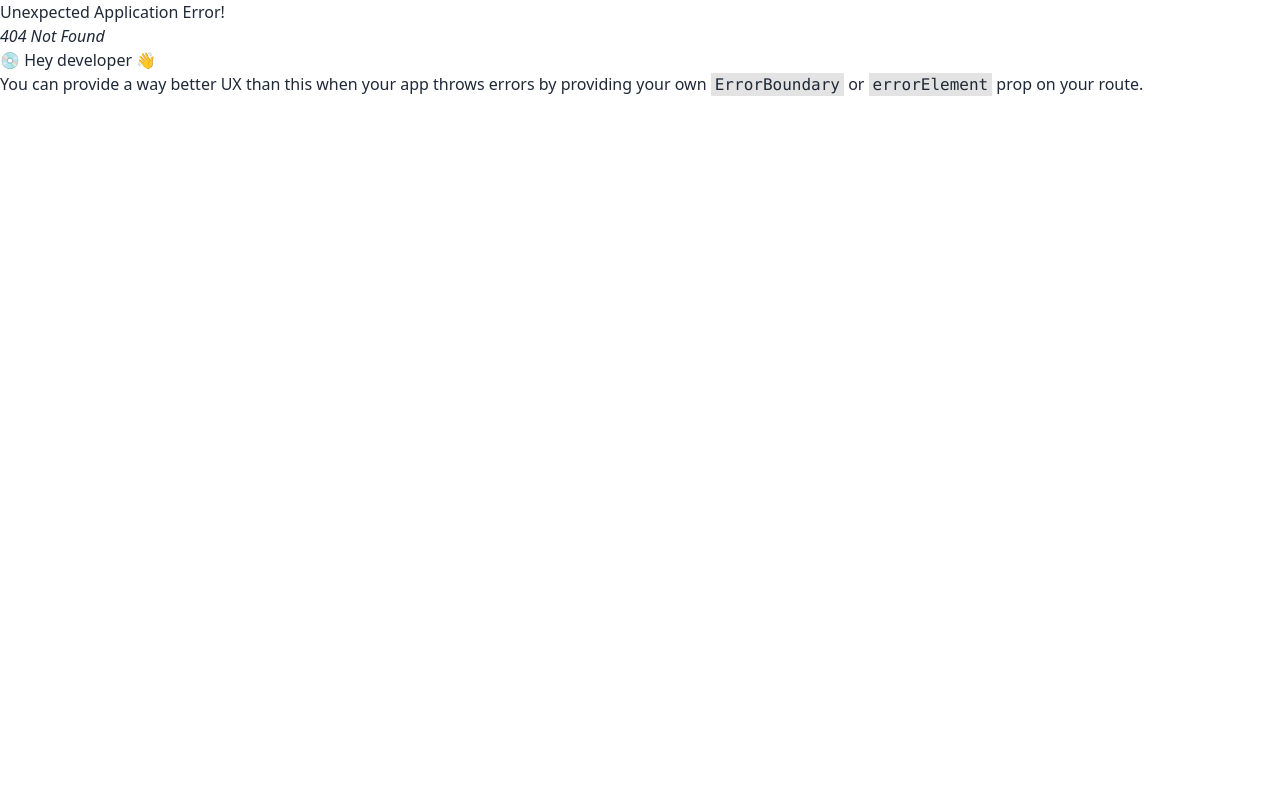
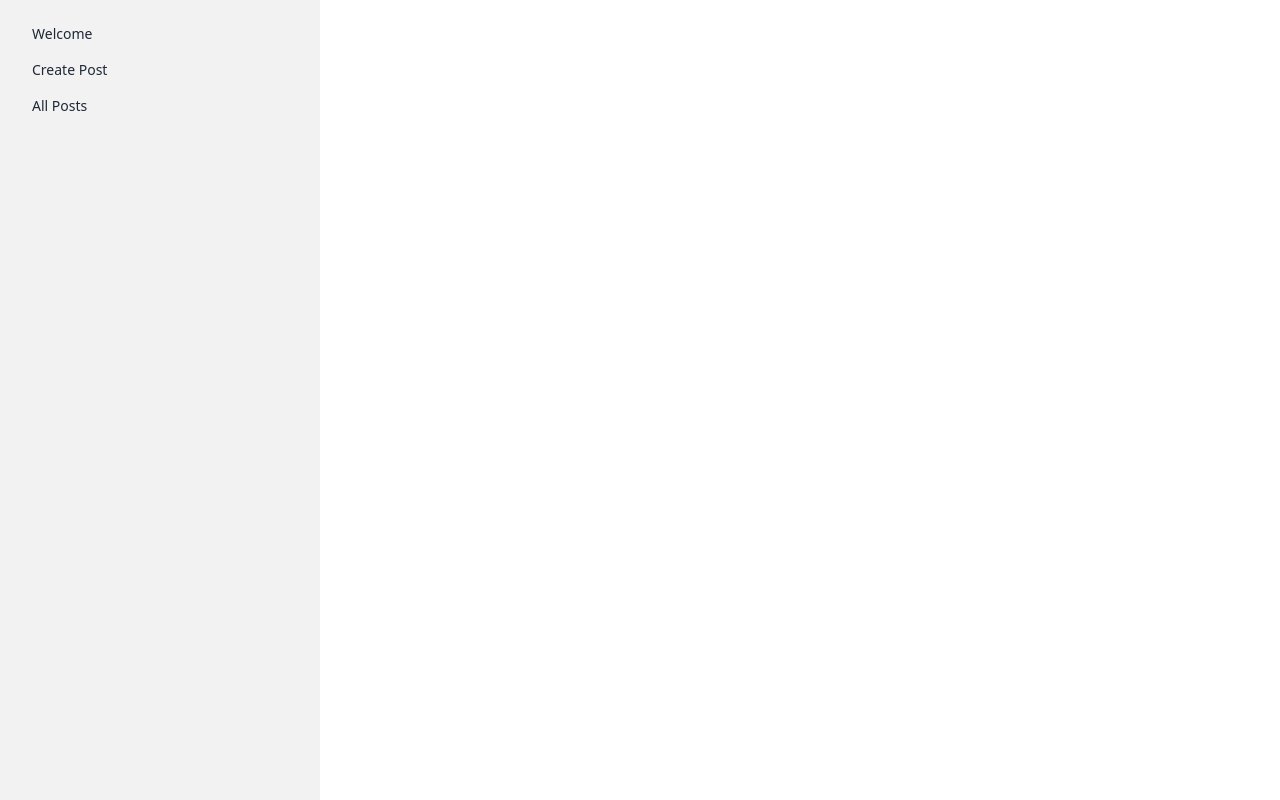
Before and after one commit to JannatunNimeNishat/banao-social-media-client, a React (Vite) app: page /dashboard in a window 1280 px wide. Before the commit this address had no page. Built offline with nearby package versions, Linux system fonts and the light colour scheme; no server answers.

Commit message:
login and user dashboard added

```diff
--- a/package.json
+++ b/package.json
@@ -10,6 +10,7 @@
     "preview": "vite preview"
   },
   "dependencies": {
+    "@tanstack/react-query": "^4.29.15",
     "localforage": "^1.10.0",
     "match-sorter": "^6.3.1",
     "react": "^18.2.0",
--- /dev/null
+++ b/src/hooks/useGetUser.jsx
@@ -0,0 +1,45 @@
+import { useQuery } from "@tanstack/react-query";
+import { useEffect, useState } from "react";
+import { useNavigate } from "react-router-dom";
+
+
+
+const useGetUser = () => {
+
+    /*   const getEmailFromLocal = localStorage.getItem('logged-user');
+
+     console.log(JSON.parse(getEmailFromLocal));
+      const {data: user , refetch} = useQuery({
+          queryKey:['user', getEmailFromLocal],
+          enabled: !!getEmailFromLocal,
+          queryFn: async () =>{
+            const res =  await fetch(`http://localhost:5000/user/${JSON.parse(getEmailFromLocal)}`)
+            const data = res.json()
+            return data;
+
+          }
+      }) */
+    // return [user,refetch];
+
+
+    const [user, setUser] = useState([])
+    const [loading,setLoading] = useState(true)
+    // console.log('from navbar', user);
+
+    const getEmailFromLocal = localStorage.getItem('logged-user');
+
+
+
+    useEffect(() => {
+        fetch(`http://localhost:5000/user/${JSON.parse(getEmailFromLocal)}`)
+            .then(res => res.json())
+            .then(data => {
+                setUser(data)
+                console.log('from getUser hook', data);
+            })
+    }, [getEmailFromLocal])
+
+    return [user]
+}
+
+export default useGetUser;
--- /dev/null
+++ b/src/layouts/Dashboard/Dashboard.jsx
@@ -0,0 +1,37 @@
+import { NavLink, Outlet } from "react-router-dom";
+import useGetUser from "../../hooks/useGetUser";
+
+const Dashboard = () => {
+
+    const [user] = useGetUser()
+
+    return (
+        <div className="drawer lg:drawer-open">
+            <input id="my-drawer-2" type="checkbox" className="drawer-toggle" />
+            <div className="drawer-content flex flex-col items-center justify-center">
+                <Outlet></Outlet>
+                <label htmlFor="my-drawer-2" className="btn btn-primary drawer-button lg:hidden">Open drawer</label>
+
+            </div>
+            <div className="drawer-side">
+                <label htmlFor="my-drawer-2" className="drawer-overlay"></label>
+                <ul className="menu p-4 w-80 h-full bg-base-200 text-base-content">
+                    {/* Sidebar content here */}
+                    <li>
+                        <h3>Welcome <span className="text-yellow-500 font-semibold">{user?.name}</span></h3>
+                    </li>
+                    <li>
+                        <NavLink to='/dashboard/createPost' className={({ isActive }) => isActive ? 'active1' : ''}>Create Post</NavLink>
+                    </li>
+                    <li>
+                        <NavLink to='/allPost' className={({ isActive }) => isActive ? 'active1' : ''}>All Posts</NavLink>
+                    </li>
+
+                </ul>
+
+            </div>
+        </div>
+    );
+};
+
+export default Dashboard;
--- a/src/main.jsx
+++ b/src/main.jsx
@@ -6,8 +6,20 @@ import './index.css'
 import router from './router/Router.jsx'
 import { RouterProvider } from 'react-router-dom'
 
+import {
+  QueryClient,
+  QueryClientProvider,
+} from '@tanstack/react-query'
+
+const queryClient = new QueryClient()
+
 ReactDOM.createRoot(document.getElementById('root')).render(
   <React.StrictMode>
-    <RouterProvider router={router}></RouterProvider>
+
+    <QueryClientProvider client={queryClient}>
+      <RouterProvider router={router}></RouterProvider>
+
+    </QueryClientProvider>
+
   </React.StrictMode>,
 )
--- /dev/null
+++ b/src/pages/CreatePost/CreatePost.jsx
@@ -0,0 +1,11 @@
+
+
+const CreatePost = () => {
+    return (
+        <div>
+            <h3>THis is create post</h3>
+        </div>
+    );
+};
+
+export default CreatePost;
--- a/src/pages/Login/Login.jsx
+++ b/src/pages/Login/Login.jsx
@@ -1,14 +1,37 @@
 
+import { useState } from 'react';
 import { useForm } from 'react-hook-form';
-import { Link } from 'react-router-dom';
+import { Link, useNavigate } from 'react-router-dom';
 
 const Login = () => {
 
     const { register, handleSubmit, formState: { errors } } = useForm();
+    const [loginError, setLoginError] = useState()
+
+    const navigate = useNavigate()
+
 
     const onSubmit = (data) => {
         console.log(data);
-
+        fetch('http://localhost:5000/signIn', {
+            method: 'POST',
+            headers:{
+                'content-type':'application/json'
+            },
+            body: JSON.stringify(data)
+        })
+        .then(res => res.json())
+        .then(data => {
+            setLoginError('')
+            if(data.email){
+                console.log(data);
+                localStorage.setItem('logged-user', JSON.stringify(data.email))
+                navigate('/')
+            }
+            else{
+                setLoginError(data.message)
+            }
+        })
     }
 
 
@@ -39,7 +62,7 @@ const Login = () => {
                 <input className='mt-8 my-btn  w-1/3 cursor-pointer' type="submit" value="Login" />
 
                 {
-                    // loginError && <p className='mt-4 text-red-700 font-semibold text-center'>{loginError}</p>
+                     loginError && <p className='mt-4 text-red-700 font-semibold text-center'>{loginError}</p>
                 }
 
 
--- a/src/pages/Register/Register.jsx
+++ b/src/pages/Register/Register.jsx
@@ -23,7 +23,7 @@ const Register = () => {
         .then(data => {
             setRegisterError('')
             if(data.insertedId){
-                navigate('/')
+                navigate('/login')
             }
             else{
                 setRegisterError(data.message)
--- a/src/pages/share/Navbar/Navbar.jsx
+++ b/src/pages/share/Navbar/Navbar.jsx
@@ -1,7 +1,36 @@
-import { Link, NavLink } from "react-router-dom";
+import { Link, NavLink, useNavigate } from "react-router-dom";
+import useGetUser from "../../../hooks/useGetUser";
+import { useEffect, useState } from "react";
 
 
 const Navbar = () => {
+    // const [user, refetch] = useGetUser()
+    const [user, setUser] = useState([])
+    // console.log('from navbar', user);
+    const navigate = useNavigate()
+    const getEmailFromLocal = localStorage.getItem('logged-user');
+
+
+
+    useEffect(() => {
+        fetch(`http://localhost:5000/user/${JSON.parse(getEmailFromLocal)}`)
+            .then(res => res.json())
+            .then(data => {
+                setUser(data)
+                console.log('from use effect', data);
+            })
+    }, [getEmailFromLocal])
+
+
+
+
+    const handleLogOut = () => {
+        localStorage.removeItem('logged-user')
+
+        navigate('/login')
+    }
+
+
 
     const navItems = <>
         {/* <li><NavLink className={({isActive}) => isActive ? 'active' : '' } to ='/'>Home</NavLink></li> */}
@@ -14,6 +43,12 @@ const Navbar = () => {
         <li>
             <NavLink to='#' className={({ isActive }) => isActive ? 'active1' : ''}>Contact</NavLink>
         </li>
+
+        {
+            user?.email && <li>
+                <Link to='/dashboard' >{user?.name}</Link>
+            </li>
+        }
 
 
 
@@ -40,8 +75,15 @@ const Navbar = () => {
                 </ul>
             </div>
             <div className="navbar-end">
-                <Link to='/login' className="btn  text-white bg-yellow-500 font-bold hover:bg-white hover:text-black">
-                    Login</Link>
+                {
+                    user?.email ?
+                        <p onClick={handleLogOut} className="btn  text-white bg-yellow-500 font-bold hover:bg-white hover:text-black">
+                            Logout</p>
+                        :
+                        <Link to='/login' className="btn  text-white bg-yellow-500 font-bold hover:bg-white hover:text-black">
+                            Login</Link>
+
+                }
             </div>
         </div>
     );
```
Also changed, not shown: src/router/Router.jsx (+13 -1 lines), 1 other file (tests, documents, lock files or other folders).
